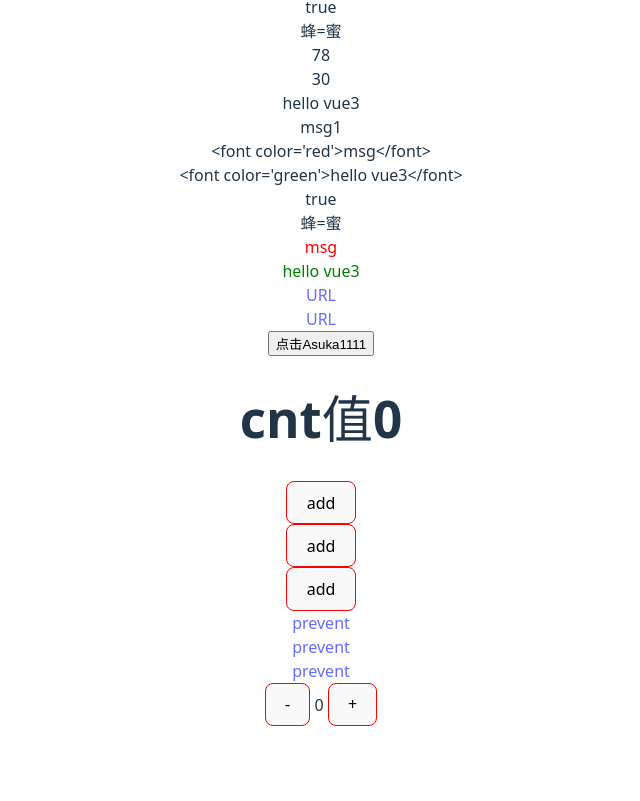
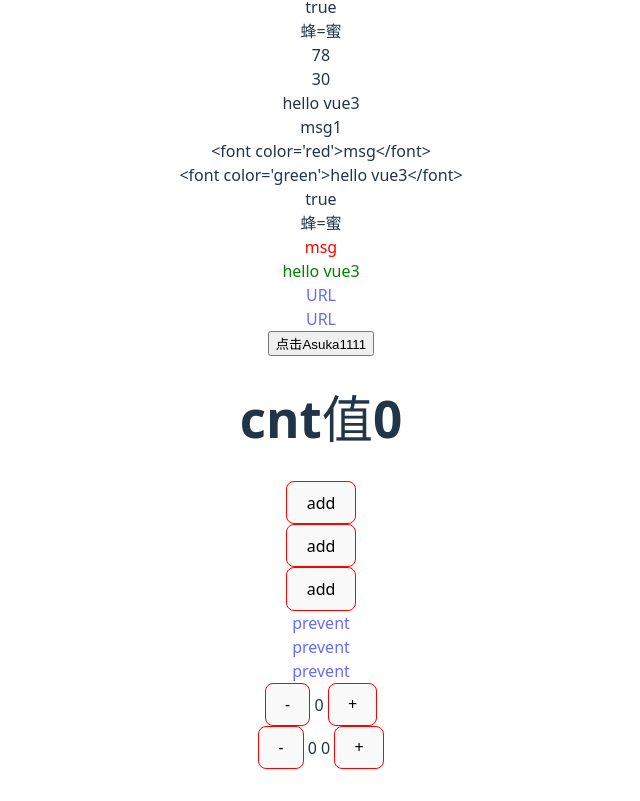
Before and after one commit to nfsp412/front_project, a Vue app in the folder VUE-demo/vite-project/: page / in a window 1280 px wide. Shown: the part 229-1030 px from the top of the page, without its empty margins (319-959 px from the left). Before the commit the page ends 987 px from the top, so only its background shows below. Built offline with nearby package versions, Linux system fonts and the light colour scheme.

Commit message:
vue3+vite响应式编程 toRef&toRefs

```diff
--- a/VUE-demo/vite-project/src/App.vue
+++ b/VUE-demo/vite-project/src/App.vue
@@ -1,5 +1,5 @@
 <script type="module" setup>
-import { ref, reactive } from "vue";
+import { ref, reactive, toRef, toRefs } from "vue";
 let counter = ref(1);
 function increase() {
   counter.value++;
@@ -64,6 +64,20 @@ let a = () => {
 let i = () => {
   dt.c--;
 };
+
+// toRefs toRef 关键字
+let dt2 = reactive({
+  cnt: 0,
+  name: "test",
+});
+let ct = toRef(dt2, "cnt");
+let a1 = () => {
+  dt2.cnt++;
+};
+let i1 = () => {
+  ct.value--;
+};
+// let {counter,names} = toRefs(dt2) //toRefs用法
 </script>
 
 <template>
@@ -108,6 +122,13 @@ let i = () => {
     <button @click="i()">-</button>
     {{ dt.c }}
     <button @click="a()">+</button>
+    <br>
+
+    <button @click="i1()">-</button>
+    {{ dt2.cnt }}
+    {{ ct }}
+    <button @click="a1()">+</button>
+    <br>
   </div>
 </template>
 
```
